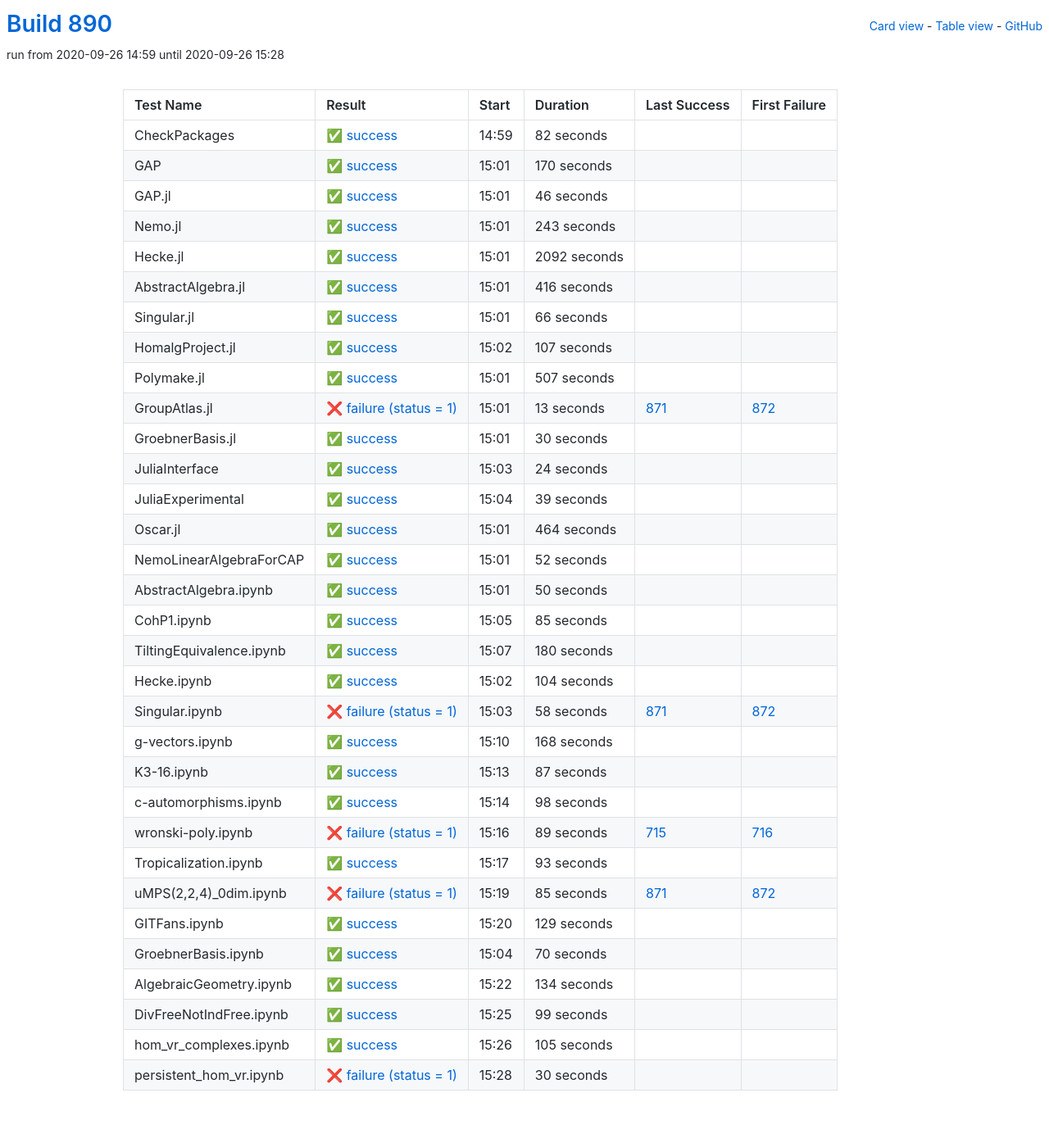
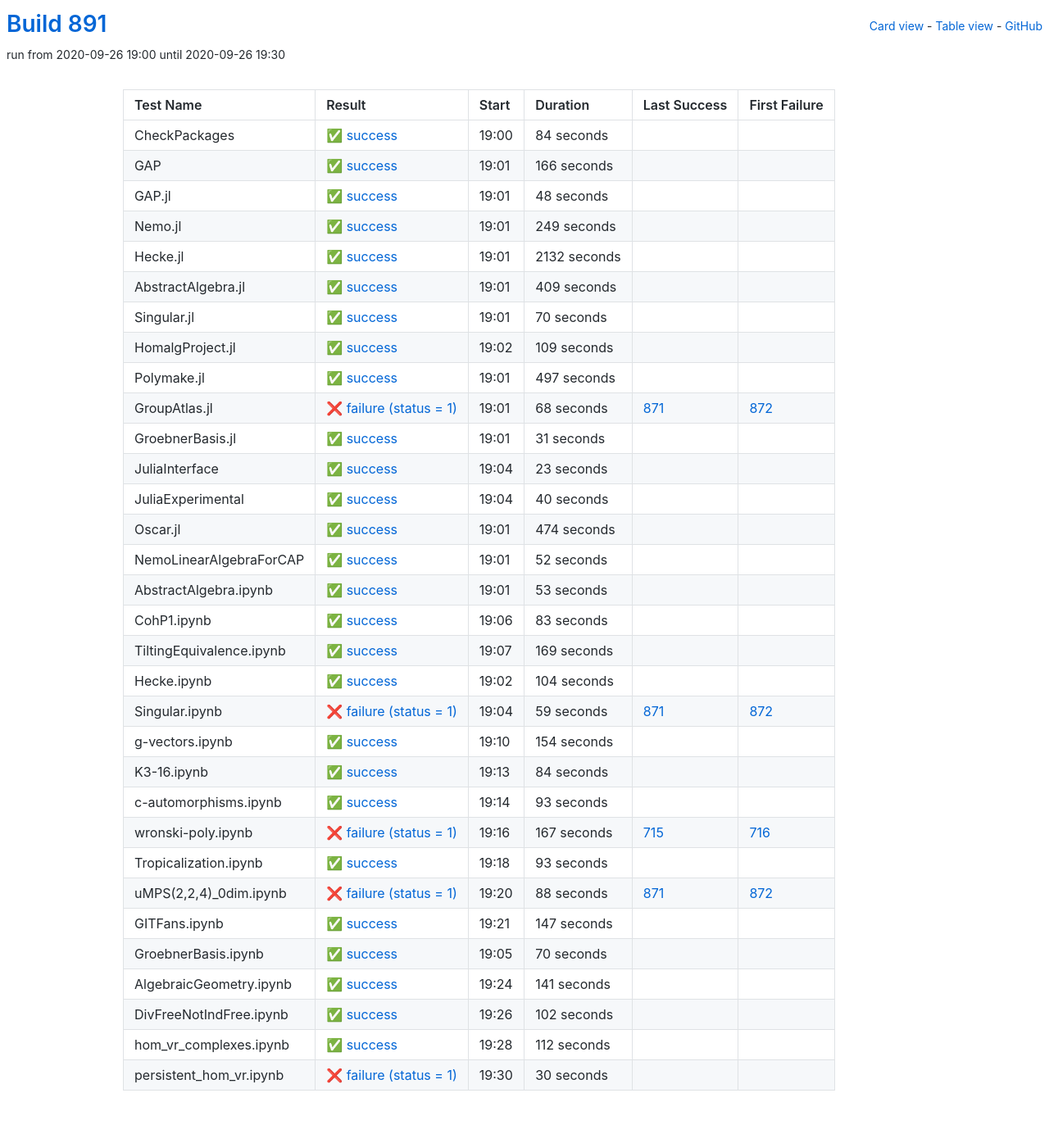
Before and after one commit to oscar-system/oscar-ci-status-stable, a Jekyll site: the page built from table.html, in a window 1280 px wide. Shown: the whole page at 82% size. Built offline with Jekyll 4.4.1, drawn with Linux system fonts in a browser that asks for light colours.

Commit message:
Build #891

```diff
--- a/_data/ci.yml
+++ b/_data/ci.yml
@@ -1,6 +1,6 @@
 ---
-build: 890
-build_url: https://oscarci.mathematik.uni-kl.de/job/oscar-stable/890/
+build: 891
+build_url: https://oscarci.mathematik.uni-kl.de/job/oscar-stable/891/
 job: oscar-stable
 organization: oscar-system
 repo: oscar-ci-status-stable
@@ -8,176 +8,176 @@ repourl: https://github.com/oscar-system/oscar-ci-status-stable
 tests:
 - name: CheckPackages
   id: checkpackages
-  log: https://oscarci.mathematik.uni-kl.de/job/oscar-stable/890/artifact/logs/build-890/CheckPackages.log
-  start: 2020-09-26 14:59
+  log: https://oscarci.mathematik.uni-kl.de/job/oscar-stable/891/artifact/logs/build-891/CheckPackages.log
+  start: 2020-09-26 19:00
   success: true
   exitcode: 0
   status: success
-  duration: 82
+  duration: 84
   last_success: false
   last_success_url:
   first_failure: false
   first_failure_url:
 - name: GAP
   id: gap
-  log: https://oscarci.mathematik.uni-kl.de/job/oscar-stable/890/artifact/logs/build-890/GAP.log
-  start: 2020-09-26 15:01
+  log: https://oscarci.mathematik.uni-kl.de/job/oscar-stable/891/artifact/logs/build-891/GAP.log
+  start: 2020-09-26 19:01
   success: true
   exitcode: 0
   status: success
-  duration: 170
+  duration: 166
   last_success: false
   last_success_url:
   first_failure: false
   first_failure_url:
 - name: GAP.jl
   id: gap-jl
-  log: https://oscarci.mathematik.uni-kl.de/job/oscar-stable/890/artifact/logs/build-890/GAP.jl.log
-  start: 2020-09-26 15:01
+  log: https://oscarci.mathematik.uni-kl.de/job/oscar-stable/891/artifact/logs/build-891/GAP.jl.log
+  start: 2020-09-26 19:01
   success: true
   exitcode: 0
   status: success
-  duration: 46
+  duration: 48
   last_success: false
   last_success_url:
   first_failure: false
   first_failure_url:
 - name: Nemo.jl
   id: nemo-jl
-  log: https://oscarci.mathematik.uni-kl.de/job/oscar-stable/890/artifact/logs/build-890/Nemo.jl.log
-  start: 2020-09-26 15:01
+  log: https://oscarci.mathematik.uni-kl.de/job/oscar-stable/891/artifact/logs/build-891/Nemo.jl.log
+  start: 2020-09-26 19:01
   success: true
   exitcode: 0
   status: success
-  duration: 243
+  duration: 249
   last_success: false
   last_success_url:
   first_failure: false
   first_failure_url:
 - name: Hecke.jl
   id: hecke-jl
-  log: https://oscarci.mathematik.uni-kl.de/job/oscar-stable/890/artifact/logs/build-890/Hecke.jl.log
-  start: 2020-09-26 15:01
+  log: https://oscarci.mathematik.uni-kl.de/job/oscar-stable/891/artifact/logs/build-891/Hecke.jl.log
+  start: 2020-09-26 19:01
   success: true
   exitcode: 0
   status: success
-  duration: 2092
+  duration: 2132
   last_success: false
   last_success_url:
   first_failure: false
   first_failure_url:
 - name: AbstractAlgebra.jl
   id: abstractalgebra-jl
-  log: https://oscarci.mathematik.uni-kl.de/job/oscar-stable/890/artifact/logs/build-890/AbstractAlgebra.jl.log
-  start: 2020-09-26 15:01
+  log: https://oscarci.mathematik.uni-kl.de/job/oscar-stable/891/artifact/logs/build-891/AbstractAlgebra.jl.log
+  start: 2020-09-26 19:01
   success: true
   exitcode: 0
   status: success
-  duration: 416
+  duration: 409
   last_success: false
   last_success_url:
   first_failure: false
   first_failure_url:
 - name: Singular.jl
   id: singular-jl
-  log: https://oscarci.mathematik.uni-kl.de/job/oscar-stable/890/artifact/logs/build-890/Singular.jl.log
-  start: 2020-09-26 15:01
+  log: https://oscarci.mathematik.uni-kl.de/job/oscar-stable/891/artifact/logs/build-891/Singular.jl.log
+  start: 2020-09-26 19:01
   success: true
   exitcode: 0
   status: success
-  duration: 66
+  duration: 70
   last_success: false
   last_success_url:
   first_failure: false
   first_failure_url:
 - name: HomalgProject.jl
   id: homalgproject-jl
-  log: https://oscarci.mathematik.uni-kl.de/job/oscar-stable/890/artifact/logs/build-890/HomalgProject.jl.log
-  start: 2020-09-26 15:02
+  log: https://oscarci.mathematik.uni-kl.de/job/oscar-stable/891/artifact/logs/build-891/HomalgProject.jl.log
+  start: 2020-09-26 19:02
   success: true
   exitcode: 0
   status: success
-  duration: 107
+  duration: 109
   last_success: false
   last_success_url:
   first_failure: false
   first_failure_url:
 - name: Polymake.jl
   id: polymake-jl
-  log: https://oscarci.mathematik.uni-kl.de/job/oscar-stable/890/artifact/logs/build-890/Polymake.jl.log
-  start: 2020-09-26 15:01
+  log: https://oscarci.mathematik.uni-kl.de/job/oscar-stable/891/artifact/logs/build-891/Polymake.jl.log
+  start: 2020-09-26 19:01
   success: true
   exitcode: 0
   status: success
-  duration: 507
+  duration: 497
   last_success: false
   last_success_url:
   first_failure: false
   first_failure_url:
 - name: GroupAtlas.jl
   id: groupatlas-jl
-  log: https://oscarci.mathematik.uni-kl.de/job/oscar-stable/890/artifact/logs/build-890/GroupAtlas.jl.log
-  start: 2020-09-26 15:01
+  log: https://oscarci.mathematik.uni-kl.de/job/oscar-stable/891/artifact/logs/build-891/GroupAtlas.jl.log
+  start: 2020-09-26 19:01
   success: false
   exitcode: 1
   status: failure
-  duration: 13
+  duration: 68
   last_success: 871
   last_success_url: https://oscarci.mathematik.uni-kl.de/job/oscar-stable/871/
   first_failure: 872
   first_failure_url: https://oscarci.mathematik.uni-kl.de/job/oscar-stable/872/
 - name: GroebnerBasis.jl
   id: groebnerbasis-jl
-  log: https://oscarci.mathematik.uni-kl.de/job/oscar-stable/890/artifact/logs/build-890/GroebnerBasis.jl.log
-  start: 2020-09-26 15:01
+  log: https://oscarci.mathematik.uni-kl.de/job/oscar-stable/891/artifact/logs/build-891/GroebnerBasis.jl.log
+  start: 2020-09-26 19:01
   success: true
   exitcode: 0
   status: success
-  duration: 30
+  duration: 31
   last_success: false
   last_success_url:
   first_failure: false
   first_failure_url:
 - name: JuliaInterface
   id: juliainterface
-  log: https://oscarci.mathematik.uni-kl.de/job/oscar-stable/890/artifact/logs/build-890/JuliaInterface.log
-  start: 2020-09-26 15:03
+  log: https://oscarci.mathematik.uni-kl.de/job/oscar-stable/891/artifact/logs/build-891/JuliaInterface.log
+  start: 2020-09-26 19:04
   success: true
   exitcode: 0
   status: success
-  duration: 24
+  duration: 23
   last_success: false
   last_success_url:
   first_failure: false
   first_failure_url:
 - name: JuliaExperimental
   id: juliaexperimental
-  log: https://oscarci.mathematik.uni-kl.de/job/oscar-stable/890/artifact/logs/build-890/JuliaExperimental.log
-  start: 2020-09-26 15:04
+  log: https://oscarci.mathematik.uni-kl.de/job/oscar-stable/891/artifact/logs/build-891/JuliaExperimental.log
+  start: 2020-09-26 19:04
   success: true
   exitcode: 0
   status: success
-  duration: 39
+  duration: 40
   last_success: false
   last_success_url:
   first_failure: false
   first_failure_url:
 - name: Oscar.jl
   id: oscar-jl
-  log: https://oscarci.mathematik.uni-kl.de/job/oscar-stable/890/artifact/logs/build-890/Oscar.jl.log
-  start: 2020-09-26 15:01
+  log: https://oscarci.mathematik.uni-kl.de/job/oscar-stable/891/artifact/logs/build-891/Oscar.jl.log
+  start: 2020-09-26 19:01
   success: true
   exitcode: 0
   status: success
-  duration: 464
+  duration: 474
   last_success: false
   last_success_url:
   first_failure: false
   first_failure_url:
 - name: NemoLinearAlgebraForCAP
   id: nemolinearalgebraforcap
-  log: https://oscarci.mathematik.uni-kl.de/job/oscar-stable/890/artifact/logs/build-890/NemoLinearAlgebraForCAP.log
-  start: 2020-09-26 15:01
+  log: https://oscarci.mathematik.uni-kl.de/job/oscar-stable/891/artifact/logs/build-891/NemoLinearAlgebraForCAP.log
+  start: 2020-09-26 19:01
   success: true
   exitcode: 0
   status: success
@@ -188,44 +188,44 @@ tests:
   first_failure_url:
 - name: AbstractAlgebra.ipynb
   id: abstractalgebra-ipynb
-  log: https://oscarci.mathematik.uni-kl.de/job/oscar-stable/890/artifact/logs/build-890/AbstractAlgebra.ipynb.log
-  start: 2020-09-26 15:01
+  log: https://oscarci.mathematik.uni-kl.de/job/oscar-stable/891/artifact/logs/build-891/AbstractAlgebra.ipynb.log
+  start: 2020-09-26 19:01
   success: true
   exitcode: 0
   status: success
-  duration: 50
+  duration: 53
   last_success: false
   last_success_url:
   first_failure: false
   first_failure_url:
 - name: CohP1.ipynb
   id: cohp1-ipynb
-  log: https://oscarci.mathematik.uni-kl.de/job/oscar-stable/890/artifact/logs/build-890/CohP1.ipynb.log
-  start: 2020-09-26 15:05
+  log: https://oscarci.mathematik.uni-kl.de/job/oscar-stable/891/artifact/logs/build-891/CohP1.ipynb.log
+  start: 2020-09-26 19:06
   success: true
   exitcode: 0
   status: success
-  duration: 85
+  duration: 83
   last_success: false
   last_success_url:
   first_failure: false
   first_failure_url:
 - name: TiltingEquivalence.ipynb
   id: tiltingequivalence-ipynb
-  log: https://oscarci.mathematik.uni-kl.de/job/oscar-stable/890/artifact/logs/build-890/TiltingEquivalence.ipynb.log
-  start: 2020-09-26 15:07
+  log: https://oscarci.mathematik.uni-kl.de/job/oscar-stable/891/artifact/logs/build-891/TiltingEquivalence.ipynb.log
+  start: 2020-09-26 19:07
   success: true
   exitcode: 0
   status: success
-  duration: 180
+  duration: 169
   last_success: false
   last_success_url:
   first_failure: false
   first_failure_url:
 - name: Hecke.ipynb
   id: hecke-ipynb
-  log: https://oscarci.mathematik.uni-kl.de/job/oscar-stable/890/artifact/logs/build-890/Hecke.ipynb.log
-  start: 2020-09-26 15:02
+  log: https://oscarci.mathematik.uni-kl.de/job/oscar-stable/891/artifact/logs/build-891/Hecke.ipynb.log
+  start: 2020-09-26 19:02
   success: true
   exitcode: 0
   status: success
@@ -236,68 +236,68 @@ tests:
   first_failure_url:
 - name: Singular.ipynb
   id: singular-ipynb
-  log: https://oscarci.mathematik.uni-kl.de/job/oscar-stable/890/artifact/logs/build-890/Singular.ipynb.log
-  start: 2020-09-26 15:03
+  log: https://oscarci.mathematik.uni-kl.de/job/oscar-stable/891/artifact/logs/build-891/Singular.ipynb.log
+  start: 2020-09-26 19:04
   success: false
   exitcode: 1
   status: failure
-  duration: 58
+  duration: 59
   last_success: 871
   last_success_url: https://oscarci.mathematik.uni-kl.de/job/oscar-stable/871/
   first_failure: 872
   first_failure_url: https://oscarci.mathematik.uni-kl.de/job/oscar-stable/872/
 - name: g-vectors.ipynb
   id: g-vectors-ipynb
-  log: https://oscarci.mathematik.uni-kl.de/job/oscar-stable/890/artifact/logs/build-890/g-vectors.ipynb.log
-  start: 2020-09-26 15:10
+  log: https://oscarci.mathematik.uni-kl.de/job/oscar-stable/891/artifact/logs/build-891/g-vectors.ipynb.log
+  start: 2020-09-26 19:10
   success: true
   exitcode: 0
   status: success
-  duration: 168
+  duration: 154
   last_success: false
   last_success_url:
   first_failure: false
   first_failure_url:
 - name: K3-16.ipynb
   id: k3-16-ipynb
-  log: https://oscarci.mathematik.uni-kl.de/job/oscar-stable/890/artifact/logs/build-890/K3-16.ipynb.log
-  start: 2020-09-26 15:13
+  log: https://oscarci.mathematik.uni-kl.de/job/oscar-stable/891/artifact/logs/build-891/K3-16.ipynb.log
+  start: 2020-09-26 19:13
   success: true
   exitcode: 0
   status: success
-  duration: 87
+  duration: 84
   last_success: false
   last_success_url:
   first_failure: false
   first_failure_url:
 - name: c-automorphisms.ipynb
   id: c-automorphisms-ipynb
-  log: https://oscarci.mathematik.uni-kl.de/job/oscar-stable/890/artifact/logs/build-890/c-automorphisms.ipynb.log
-  start: 2020-09-26 15:14
+  log: https://oscarci.mathematik.uni-kl.de/job/oscar-stable/891/artifact/logs/build-891/c-automorphisms.ipynb.log
+  start: 2020-09-26 19:14
   success: true
   exitcode: 0
   status: success
-  duration: 98
+  duration: 93
   last_success: false
   last_success_url:
   first_failure: false
   first_failure_url:
 - name: wronski-poly.ipynb
   id: wronski-poly-ipynb
-  log: https://oscarci.mathematik.uni-kl.de/job/oscar-stable/890/artifact/logs/build-890/wronski-poly.ipynb.log
-  start: 2020-09-26 15:16
+  log: https://oscarci.mathematik.uni-kl.de/job/oscar-stable/891/artifact/logs/build-891/wronski-poly.ipynb.log
+  start: 2020-09-26 19:16
   success: false
   exitcode: 1
   status: failure
-  duration: 89
+  duration: 167
   last_success: 715
   last_success_url: https://oscarci.mathematik.uni-kl.de/job/oscar-stable/715/
   first_failure: 716
   first_failure_url: https://oscarci.mathematik.uni-kl.de/job/oscar-stable/716/
 - name: Tropicalization.ipynb
   id: tropicalization-ipynb
-  log: https://oscarci.mathematik.uni-kl.de/job/oscar-stable/890/artifact/logs/build-890/Tropicalization.ipynb.log
-  start: 2020-09-26 15:17
+  log: https://oscarci.mathematik.uni-kl.de/job/oscar-stable/891/artifact/logs/build-891/Tropicalization.ipynb.log
+  start: 2020-09-26 19:18
   success: true
   exitcode: 0
   status: success
@@ -308,32 +308,32 @@ tests:
   first_failure_url:
 - name: uMPS(2,2,4)_0dim.ipynb
   id: umps-2-2-4-0dim-ipynb
-  log: https://oscarci.mathematik.uni-kl.de/job/oscar-stable/890/artifact/logs/build-890/uMPS-2-2-4-_0dim.ipynb.log
-  start: 2020-09-26 15:19
+  log: https://oscarci.mathematik.uni-kl.de/job/oscar-stable/891/artifact/logs/build-891/uMPS-2-2-4-_0dim.ipynb.log
+  start: 2020-09-26 19:20
   success: false
   exitcode: 1
   status: failure
-  duration: 85
+  duration: 88
   last_success: 871
   last_success_url: https://oscarci.mathematik.uni-kl.de/job/oscar-stable/871/
   first_failure: 872
   first_failure_url: https://oscarci.mathematik.uni-kl.de/job/oscar-stable/872/
 - name: GITFans.ipynb
   id: gitfans-ipynb
-  log: https://oscarci.mathematik.uni-kl.de/job/oscar-stable/890/artifact/logs/build-890/GITFans.ipynb.log
-  start: 2020-09-26 15:20
+  log: https://oscarci.mathematik.uni-kl.de/job/oscar-stable/891/artifact/logs/build-891/GITFans.ipynb.log
+  start: 2020-09-26 19:21
   success: true
   exitcode: 0
   status: success
-  duration: 129
+  duration: 147
   last_success: false
   last_success_url:
   first_failure: false
   first_failure_url:
 - name: GroebnerBasis.ipynb
   id: groebnerbasis-ipynb
-  log: https://oscarci.mathematik.uni-kl.de/job/oscar-stable/890/artifact/logs/build-890/GroebnerBasis.ipynb.log
-  start: 2020-09-26 15:04
+  log: https://oscarci.mathematik.uni-kl.de/job/oscar-stable/891/artifact/logs/build-891/GroebnerBasis.ipynb.log
+  start: 2020-09-26 19:05
   success: true
   exitcode: 0
   status: success
@@ -344,44 +344,44 @@ tests:
   first_failure_url:
 - name: AlgebraicGeometry.ipynb
   id: algebraicgeometry-ipynb
-  log: https://oscarci.mathematik.uni-kl.de/job/oscar-stable/890/artifact/logs/build-890/AlgebraicGeometry.ipynb.log
-  start: 2020-09-26 15:22
+  log: https://oscarci.mathematik.uni-kl.de/job/oscar-stable/891/artifact/logs/build-891/AlgebraicGeometry.ipynb.log
+  start: 2020-09-26 19:24
   success: true
   exitcode: 0
   status: success
-  duration: 134
+  duration: 141
   last_success: false
   last_success_url:
   first_failure: false
   first_failure_url:
 - name: DivFreeNotIndFree.ipynb
   id: divfreenotindfree-ipynb
-  log: https://oscarci.mathematik.uni-kl.de/job/oscar-stable/890/artifact/logs/build-890/DivFreeNotIndFree.ipynb.log
-  start: 2020-09-26 15:25
+  log: https://oscarci.mathematik.uni-kl.de/job/oscar-stable/891/artifact/logs/build-891/DivFreeNotIndFree.ipynb.log
+  start: 2020-09-26 19:26
   success: true
   exitcode: 0
   status: success
-  duration: 99
+  duration: 102
   last_success: false
   last_success_url:
   first_failure: false
   first_failure_url:
 - name: hom_vr_complexes.ipynb
   id: hom-vr-complexes-ipynb
-  log: https://oscarci.mathematik.uni-kl.de/job/oscar-stable/890/artifact/logs/build-890/hom_vr_complexes.ipynb.log
-  start: 2020-09-26 15:26
+  log: https://oscarci.mathematik.uni-kl.de/job/oscar-stable/891/artifact/logs/build-891/hom_vr_complexes.ipynb.log
+  start: 2020-09-26 19:28
   success: true
   exitcode: 0
   status: success
-  duration: 105
+  duration: 112
   last_success: false
   last_success_url:
   first_failure: false
   first_failure_url:
 - name: persistent_hom_vr.ipynb
   id: persistent-hom-vr-ipynb
-  log: https://oscarci.mathematik.uni-kl.de/job/oscar-stable/890/artifact/logs/build-890/persistent_hom_vr.ipynb.log
-  start: 2020-09-26 15:28
+  log: https://oscarci.mathematik.uni-kl.de/job/oscar-stable/891/artifact/logs/build-891/persistent_hom_vr.ipynb.log
+  start: 2020-09-26 19:30
   success: false
   exitcode: 1
   status: failure
```
Also changed, not shown: README.md.
